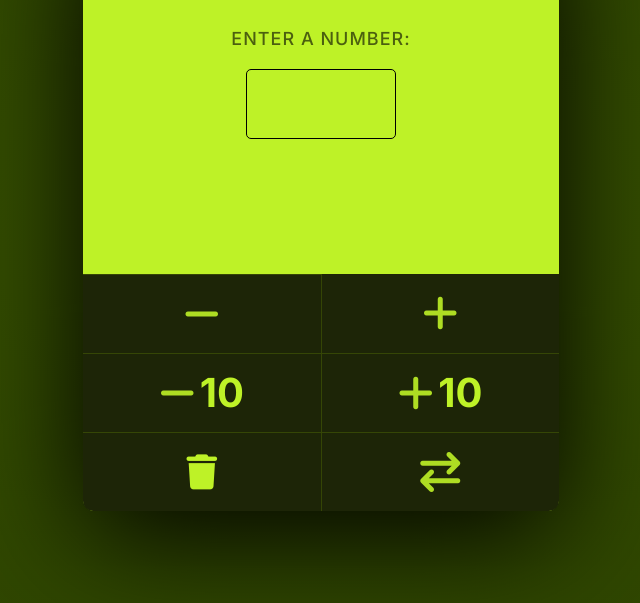
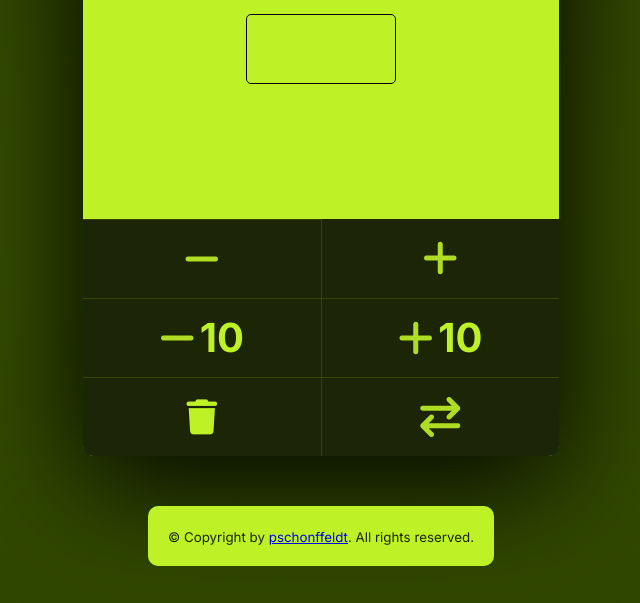
Before and after one commit to pschonffeldt/converter, a plain HTML site: page index.html in a window 1280 px wide. Shown: the part 197-800 px from the top of the page, without its empty margins (319-959 px from the left). Drawn offline with Linux system fonts and the light colour scheme.

Commit message:
Add footer and link to portfolio

```diff
--- a/index.html
+++ b/index.html
@@ -60,4 +60,9 @@
     </div>
 
   </body>
+    <footer class="footer">
+        <div class="footer__pill">
+            <small class="copyright">&copy; Copyright by <a href = "https://pschonffeldt.dev/">pschonffeldt</a>. All rights reserved.</small>
+        </div>
+    </footer>
 </html>
--- a/styles.css
+++ b/styles.css
@@ -32,6 +32,8 @@ body {
   display: flex;
   justify-content: center;
   align-items: center;
+  flex-direction: column;
+
 }
 
 button {
@@ -228,11 +230,26 @@ button {
   /* transition: all 0.4s; */
 }
 
+.footer {
+    position: relative;
+    color: var(--text-color);
+}
+
+.footer__pill {
+    background-color: var(--primary-bg);
+    border-radius: 10px;
+    margin-top: 50px;
+    padding: 20px;
+}
+
 
 @media only screen and (max-width: 600px) {
   body {
     width: 100vw;
     background-color: #bef227;
+    display: flex;
+  flex-direction: column;
+  align-items: center;
   }
   .app__container {
     background-color: #bef227;
```
